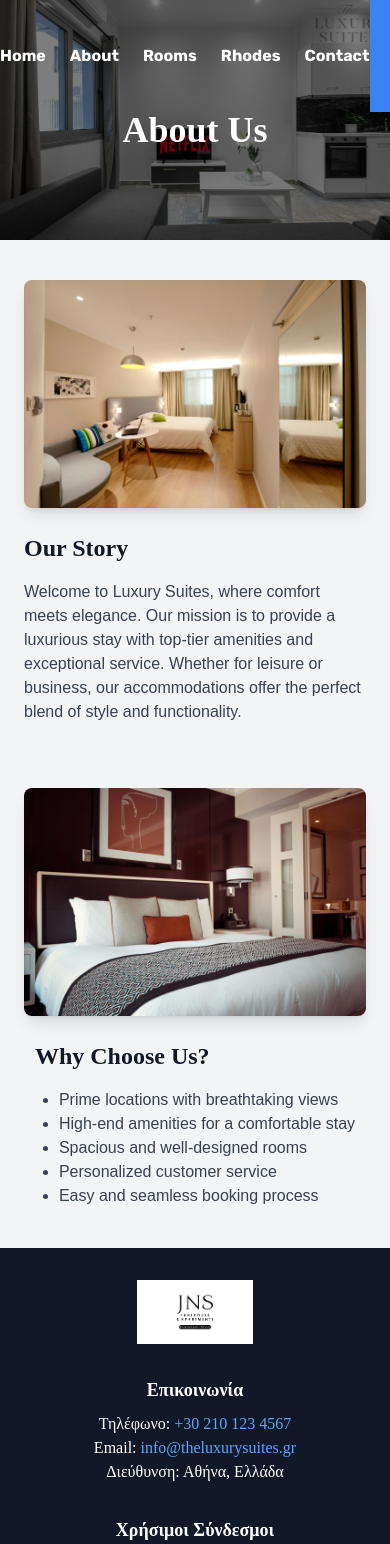
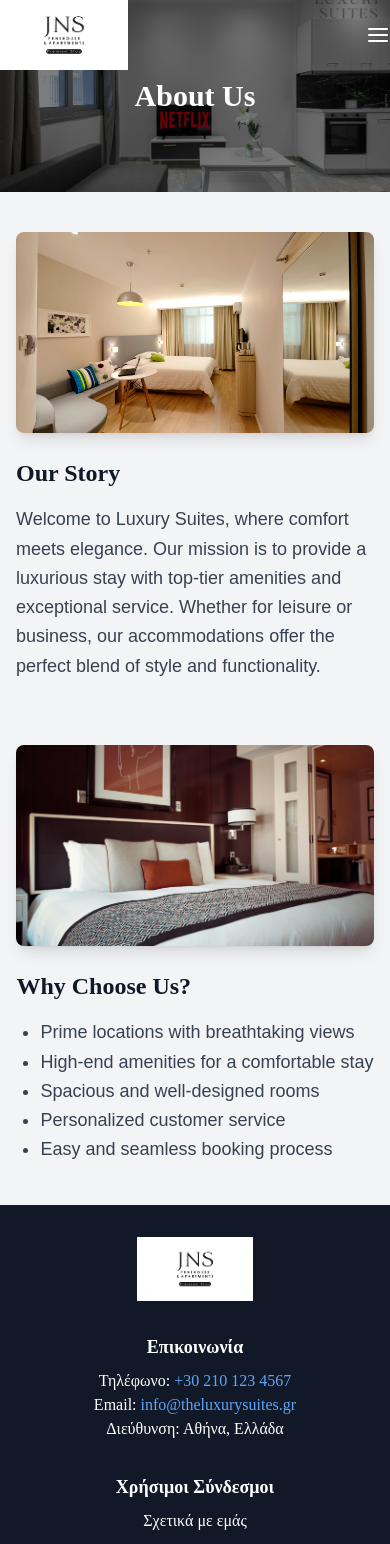
Before and after one commit to loukaschatz/sarikas, a Next.js app: page /about in a window 390 px wide. Shown: the top 1544 px of the page. Built offline with nearby package versions, Linux system fonts and the light colour scheme.

Commit message:
responsive fixes

```diff
--- a/app/about/page.js
+++ b/app/about/page.js
@@ -1,20 +1,34 @@
 export default function About() {
     return (
       <div className="w-screen min-h-screen bg-gray-100 text-gray-900">
-          <div className="relative w-full h-60">
-              <img src="/images/about.jpg" alt="Rooms Banner" className="w-full h-full object-cover" />
+        {/* Banner */}
+        <div className="relative w-full h-48 sm:h-60 md:h-72 lg:h-80 xl:h-96">
+          <img
+            src="/images/about.jpg"
+            alt="Rooms Banner"
+            className="w-full h-full object-cover"
+          />
           <div className="absolute inset-0 bg-black bg-opacity-50 flex items-center justify-center">
-                  <h2 className="text-4xl font-bold text-white font-playfairDisplay mt-5">About Us</h2>
+            <h2 className="text-3xl sm:text-4xl lg:text-5xl font-bold text-white font-playfairDisplay">
+              About Us
+            </h2>
           </div>
         </div>
 
-          <div className="container mx-auto py-10 px-6 md:px-16 space-y-16">
+        {/* Content Sections */}
+        <div className="container mx-auto py-10 px-4 sm:px-6 md:px-12 lg:px-16 xl:px-20 space-y-16">
           {/* Section 1 */}
-              <div className="flex flex-col md:flex-row items-center md:items-start">
-                  <img src="/images/image1.jpg" alt="Luxury Suite" className="w-full md:w-1/2 rounded-lg shadow-lg" />
-                  <div className="md:w-1/2 md:pl-10 mt-6 md:mt-0">
-                      <h3 className="text-2xl font-semibold mb-4 font-playfairDisplay">Our Story</h3>
-                      <p className="text-gray-700 font-rubik">
+          <div className="flex flex-col lg:flex-row items-center lg:items-start space-y-6 lg:space-y-0 lg:space-x-10">
+            <img
+              src="/images/image1.jpg"
+              alt="Luxury Suite"
+              className="w-full lg:w-1/2 aspect-video object-cover rounded-lg shadow-lg"
+            />
+            <div className="lg:w-1/2">
+              <h3 className="text-2xl md:text-3xl font-semibold mb-4 font-playfairDisplay">
+                Our Story
+              </h3>
+              <p className="text-gray-700 font-rubik text-lg leading-relaxed">
                 Welcome to Luxury Suites, where comfort meets elegance. Our mission is to provide a luxurious stay
                 with top-tier amenities and exceptional service. Whether for leisure or business, our accommodations
                 offer the perfect blend of style and functionality.
@@ -23,11 +37,17 @@ export default function About() {
           </div>
 
           {/* Section 2 */}
-              <div className="flex flex-col md:flex-row-reverse items-center md:items-start">
-                  <img src="/images/image2.jpg" alt="High-end Amenities" className="w-full md:w-1/2 rounded-lg shadow-lg" />
-                  <div className="md:w-1/2 md:pr-10 mt-6 md:mt-0">
-                      <h3 className="text-2xl font-semibold mb-4 font-playfairDisplay">Why Choose Us?</h3>
-                      <ul className="list-disc pl-6 text-gray-700 font-rubik">
+          <div className="flex flex-col lg:flex-row-reverse items-center lg:items-start space-y-6 lg:space-y-0 lg:space-x-10">
+            <img
+              src="/images/image2.jpg"
+              alt="High-end Amenities"
+              className="w-full lg:w-1/2 aspect-video object-cover rounded-lg shadow-lg"
+            />
+            <div className="lg:w-1/2">
+              <h3 className="text-2xl md:text-3xl font-semibold mb-4 font-playfairDisplay">
+                Why Choose Us?
+              </h3>
+              <ul className="list-disc pl-6 text-gray-700 font-rubik text-lg leading-relaxed">
                 <li>Prime locations with breathtaking views</li>
                 <li>High-end amenities for a comfortable stay</li>
                 <li>Spacious and well-designed rooms</li>
--- a/app/components/About.js
+++ b/app/components/About.js
@@ -4,21 +4,26 @@ import srcImage from '../../public/images/about.jpg';
 
 export default function About() {
     return (
-        <section className="relative">
-            <div className=" p-32 grid grid-cols-4 gap-10">
-                <div className="col-span-2 space-y-5 relative">
-                    <h1 className="font-playfairDisplay font-semibold text-3xl">We create unforgettable memories for our guests</h1>
-                    <p className="font-rubik text-justify">Thessaloniki Luxury Suites is a leading Airbnb management company based in Thessaloniki, Greece. We specialize in providing quality accommodations and personalized services to ensure our guests have an unforgettable stay. Our team consists of experienced professionals with diverse backgrounds in the hospitality and tourism industry.</p>
+        <section className="relative w-screen min-h-screen bg-gray-100 text-gray-900 flex items-center">
+            <div className="container mx-auto px-6 py-16 flex flex-col md:flex-row items-center gap-10">
+
+                <div className="w-full md:w-1/2 space-y-6 text-center md:text-left">
+                    <h1 className="font-playfairDisplay font-semibold text-3xl md:text-4xl">
+                        We create unforgettable memories for our guests
+                    </h1>
+                    <p className="font-rubik text-lg text-gray-700">
+                        Thessaloniki Luxury Suites is a leading Airbnb management company based in Thessaloniki, Greece. We specialize in providing quality accommodations and personalized services to ensure our guests have an unforgettable stay. Our team consists of experienced professionals with diverse backgrounds in the hospitality and tourism industry.
+                    </p>
 
                     <Link href="/about">
-                        <button className="absolute top-3/4 left-1/2 -translate-x-1/2 -translate-y-1/2 w-40 font-rubik border border-blue-500 px-4 py-2 text-blue-500 hover:bg-blue-500 hover:text-white transition-all duration-300">
+                        <button className="w-40 font-rubik border border-blue-500 px-4 py-2 text-blue-500 hover:bg-blue-500 hover:text-white transition-all duration-300">
                             Read More
                         </button>
                     </Link>
                 </div>
 
-                <div className="col-span-2">
-                    <Image src={srcImage} alt="aboutSection Image" />
+                <div className="w-full md:w-1/2">
+                    <Image src={srcImage} alt="About Section Image" className="rounded-lg shadow-lg w-full object-cover"/>
                 </div>
             </div>
         </section>
--- a/app/components/Footer.js
+++ b/app/components/Footer.js
@@ -4,11 +4,13 @@ import { FaFacebook, FaInstagram, FaTwitter } from "react-icons/fa";
 export default function Footer() {
   return (
     <footer className="bg-gray-900 text-white py-8 font-playfairDisplay">
-        <div className="container mx-auto px-4 grid grid-cols-1 md:grid-cols-4 gap-8 text-center md:text-left">
+      <div className="container mx-auto px-4 grid grid-cols-1 sm:grid-cols-2 md:grid-cols-4 gap-8 text-center sm:text-left">
+
         {/* Λογότυπο */}
         <div className="flex justify-center md:justify-start">
           <img src="/jns-1.png" alt="The Luxury Suites Logo" className="h-16" />
         </div>
+
         {/* Στοιχεία επικοινωνίας */}
         <div>
           <h2 className="text-lg font-semibold font-rubik">Επικοινωνία</h2>
@@ -31,7 +33,7 @@ export default function Footer() {
         {/* Social Media */}
         <div>
           <h2 className="text-lg font-semibold font-rubik">Ακολουθήστε μας</h2>
-                <div className="flex justify-center md:justify-start mt-2 space-x-4">
+          <div className="flex justify-center sm:justify-start mt-2 space-x-4">
             <a href="#" className="text-blue-400 text-2xl hover:text-blue-500"><FaFacebook /></a>
             <a href="#" className="text-pink-400 text-2xl hover:text-pink-500"><FaInstagram /></a>
             <a href="#" className="text-blue-300 text-2xl hover:text-blue-400"><FaTwitter /></a>
--- a/app/components/Header.js
+++ b/app/components/Header.js
@@ -1,36 +1,36 @@
 "use client";
 
-import Link from "next/link"; // Αν χρησιμοποιείς Next.js
+import Link from "next/link";
 import { useState, useEffect } from "react";
-import Image from "next/image"; // Για βελτιστοποιημένη εικόνα στο Next.js
-
+import Image from "next/image";
 import { Rubik } from 'next/font/google';
-import { usePathname } from "next/navigation"; // Για έλεγχο της τρέχουσας σελίδας
+import { usePathname } from "next/navigation";
+import { FiMenu, FiX } from "react-icons/fi"; // Εικονίδια για το mobile menu
 
 const rubik = Rubik({
   subsets: ['latin'],
-  weight: ['400', '700'] // Επιλέγουμε βάρη γραμματοσειράς
+  weight: ['400', '700']
 });
 
 export default function Header() {
   const [bgTransparent, setBgTransparent] = useState(true);
-  const [textColor, setTextColor] = useState("text-white"); // Αρχικό χρώμα λευκό
-  const pathname = usePathname(); // Παίρνουμε την τρέχουσα διαδρομή της σελίδας
+  const [textColor, setTextColor] = useState("text-white");
+  const [menuOpen, setMenuOpen] = useState(false);
+  const pathname = usePathname();
 
-  // Ενημέρωση κειμένου βάσει της σελίδας (χωρίς scroll)
   useEffect(() => {
     if (pathname === "/contact" || pathname === "/rooms" || pathname === "/reserve-room") {
-      setTextColor("text-black"); // Μαύρο κείμενο αν είναι σε Contact ή Rooms
+      setTextColor("text-black");
     } else {
-      setTextColor("text-white"); // Λευκό κείμενο σε όλες τις άλλες σελίδες
+      setTextColor("text-white");
     }
-  }, [pathname]); // Εκτελείται κάθε φορά που αλλάζει η σελίδα
+  }, [pathname]);
 
   useEffect(() => {
     const handleScroll = () => {
       if (window.scrollY > 50) {
         setBgTransparent(false);
-        setTextColor("text-white"); // Όταν γίνεται scroll, το κείμενο γίνεται λευκό
+        setTextColor("text-white");
       } else {
         setBgTransparent(true);
         setTextColor(pathname === "/contact" || pathname === "/rooms" || pathname === "/reserve-room" ? "text-black" : "text-white");
@@ -42,15 +42,15 @@ export default function Header() {
   }, [pathname]);
 
   return (
-    <header className={`fixed top-0 left-0 h-28 w-full flex items-center transition-all duration-300 z-10 ${bgTransparent ? "bg-transparent" : "bg-black shadow-md"} ${rubik.className}`}>
-      <nav className="flex items-center w-full justify-between" aria-label="Main navigation">
+    <header className={`fixed top-0 left-0 h-26 w-full flex transition-all duration-300 z-20 ${bgTransparent ? "bg-transparent" : "bg-black shadow-md"} ${rubik.className}`}>
+      <nav className="flex items-center justify-between w-full" aria-label="Main navigation">
         {/* Logo */}
         <Link href="/">
-          <Image src="/jns-1.png" alt="Logo" width={200} height={50} className="cursor-pointer" />
+          <Image src="/jns-1.png" alt="Logo" width={180} height={50} className="w-32 md:w-48 cursor-pointer" />
         </Link>
 
-        {/* Navigation Menu */}
-        <ul className={`flex space-x-6 ${textColor} font-semibold`}>
+        {/* Desktop Menu */}
+        <ul className={`hidden md:flex space-x-6 ${textColor} font-semibold`}>
           <li className="hover:text-blue-400 transition duration-200"><Link href="/">Home</Link></li>
           <li className="hover:text-blue-400 transition duration-200"><Link href="/about">About</Link></li>
           <li className="hover:text-blue-400 transition duration-200"><Link href="/rooms">Rooms</Link></li>
@@ -58,9 +58,28 @@ export default function Header() {
           <li className="hover:text-blue-400 transition duration-200"><Link href="/contact">Contact</Link></li>
         </ul>
 
-        {/* Book Your Stay Button (Full Height) */}
-        <div className="bg-blue-500 text-white px-6 flex items-center justify-center uppercase hover:bg-blue-400 transition duration-200 ease-in w-40 h-28 font-semibold">
-          <h1 className="w-10"><Link href="/book">Book your stay</Link></h1>
+        {/* Mobile Menu Button */}
+        <button onClick={() => setMenuOpen(!menuOpen)} className="md:hidden text-2xl">
+          {menuOpen ? <FiX className="text-white" /> : <FiMenu className={textColor} />}
+        </button>
+
+        {/* Mobile Menu */}
+        {menuOpen && (
+          <div className="fixed top-0 left-0 w-full h-full bg-black bg-opacity-90 flex flex-col items-center justify-center space-y-6 text-white text-lg md:hidden">
+            <button onClick={() => setMenuOpen(false)} className="absolute top-6 right-6 text-3xl">
+              <FiX />
+            </button>
+            <Link href="/" onClick={() => setMenuOpen(false)}>Home</Link>
+            <Link href="/about" onClick={() => setMenuOpen(false)}>About</Link>
+            <Link href="/rooms" onClick={() => setMenuOpen(false)}>Rooms</Link>
+            <Link href="/rhodes" onClick={() => setMenuOpen(false)}>Rhodes</Link>
+            <Link href="/contact" onClick={() => setMenuOpen(false)}>Contact</Link>
+          </div>
+        )}
+
+        {/* Book Your Stay Button */}
+        <div className="hidden md:flex bg-blue-500 text-white px-6 text-sm items-center justify-center uppercase hover:bg-blue-400 transition duration-200 ease-in w-24 md:w-32 h-full font-semibold">
+          <Link href="/book">Book your stay</Link>
         </div>
       </nav>
     </header>
--- a/app/components/ReserveRoomContent.js
+++ b/app/components/ReserveRoomContent.js
@@ -11,18 +11,18 @@ export default function ReserveRoomContent() {
     const guests = searchParams.get("guests");
 
     return (
-        <div className="w-screen min-h-screen bg-gray-100 p-8 flex pt-32">
+        <div className="w-screen min-h-screen bg-gray-100 p-4 md:p-8 flex flex-col md:flex-row pt-32">
             {/* Left Column - Room Details */}
-            <div className="w-2/3 bg-white shadow-lg p-6 rounded-lg">
-                <h2 className="text-3xl font-semibold mb-4 capitalize font-playfairDisplay">{roomType} Room</h2>
-                <div className="w-full h-64 relative mb-4">
+            <div className="w-full md:w-2/3 bg-white shadow-lg p-6 rounded-lg mb-6 md:mb-0">
+                <h2 className="text-2xl md:text-3xl font-semibold mb-4 capitalize font-playfairDisplay">{roomType} Room</h2>
+                <div className="w-full h-48 md:h-64 relative mb-4">
                     <Image src={`/images/${roomType}.jpg`} alt={roomType} layout="fill" objectFit="cover" className="rounded-lg" />
                 </div>
                 <p className="text-gray-700 font-rubik">
                     Enjoy a luxurious stay in our {roomType} room. Equipped with modern amenities and elegant decor,
                     it ensures a comfortable and relaxing experience.
                 </p>
-                <h3 className="text-xl font-semibold mt-4">Amenities:</h3>
+                <h3 className="text-lg md:text-xl font-semibold mt-4">Amenities:</h3>
                 <ul className="list-disc list-inside text-gray-600">
                     <li>Air Conditioning</li>
                     <li>Free Wi-Fi</li>
@@ -34,13 +34,13 @@ export default function ReserveRoomContent() {
             </div>
 
             {/* Right Column - Booking Form */}
-            <div className="w-1/3 ml-6 bg-white shadow-lg p-6 rounded-lg">
-                <h2 className="text-2xl font-semibold mb-4 font-playfairDisplay">Booking Details</h2>
+            <div className="w-full md:w-1/3 md:ml-6 bg-white shadow-lg p-6 rounded-lg">
+                <h2 className="text-xl md:text-2xl font-semibold mb-4 font-playfairDisplay">Booking Details</h2>
                 <p><strong>Check-in:</strong> {checkIn}</p>
                 <p><strong>Check-out:</strong> {checkOut}</p>
                 <p><strong>Guests:</strong> {guests}</p>
 
-                <h3 className="text-xl font-semibold mt-4 font-playfairDisplay">Your Information</h3>
+                <h3 className="text-lg md:text-xl font-semibold mt-4 font-playfairDisplay">Your Information</h3>
                 <input type="text" placeholder="Full Name" className="w-full p-2 border rounded mt-2" />
                 <input type="email" placeholder="Email" className="w-full p-2 border rounded mt-2" />
 
--- a/app/components/RoomGallery.js
+++ b/app/components/RoomGallery.js
@@ -2,9 +2,9 @@ export default function RoomGallery() {
     return (
         <div className="container mx-auto py-10 px-6 md:px-16">
             <h3 className="text-3xl font-semibold mb-6 text-center font-playfairDisplay">Our Luxury Rooms</h3>
-            <div className="grid grid-cols-5 gap-4">
+            <div className="grid grid-cols-1 sm:grid-cols-2 md:grid-cols-3 lg:grid-cols-4 xl:grid-cols-5 gap-4">
                 {Array.from({ length: 15 }).map((_, index) => (
-                    <div key={index} className="w-full h-32 bg-gray-300 rounded-lg overflow-hidden shadow-md">
+                    <div key={index} className="w-full h-40 bg-gray-300 rounded-lg overflow-hidden shadow-md">
                         <img
                             src={`/images/room-${index + 1}.jpg`}
                             alt={`Room ${index + 1}`}
@@ -14,5 +14,5 @@ export default function RoomGallery() {
                 ))}
             </div>
         </div>
-    )
+    );
 }
--- a/app/components/RoomsLocation.js
+++ b/app/components/RoomsLocation.js
@@ -11,7 +11,7 @@ const locations = [
 export default function RoomsLocation() {
   return (
     <div className="container mx-auto py-10">
-      <h2 className="text-3xl text-center mb-6 font-playfairDisplay">Our Location</h2>
+      <h2 className="text-3xl text-center mb-6 font-semibold font-playfairDisplay">Our Location</h2>
       <div className="h-[500px] w-full">
         <Map locations={locations} />
       </div>
--- a/app/rooms/page.js
+++ b/app/rooms/page.js
@@ -48,18 +48,18 @@ export default function Rooms() {
 
     return (
         <div className="w-screen min-h-screen bg-gray-100 text-gray-900 pt-20">
-            <div className="container mx-auto py-10">
+            <div className="container mx-auto py-10 px-4 sm:px-6 lg:px-16">
                 <h2 className="text-3xl font-semibold text-center mb-6 font-playfairDisplay">Our Rooms</h2>
-                <div className="space-y-10">
+                <div className="grid grid-cols-1 md:grid-cols-2 xl:grid-cols-3 gap-10">
                     {rooms.map((room, index) => (
-                        <div key={index} className="bg-white p-6 rounded-lg shadow-lg">
-                            <h3 className="text-2xl font-bold mb-4 font-playfairDisplay">{room.name}</h3>
-                            <div className="grid grid-cols-2 md:grid-cols-3 gap-4 mb-4">
+                        <div key={index} className="bg-white p-6 rounded-lg shadow-lg flex flex-col">
+                            <h3 className="text-2xl font-bold mb-4 font-playfairDisplay text-center">{room.name}</h3>
+                            <div className="grid grid-cols-1 sm:grid-cols-2 gap-4 mb-4">
                                 {room.images.map((img, i) => (
-                                    <img key={i} src={img} className="rounded-lg shadow-lg" alt={`${room.name} image ${i + 1}`} />
+                                    <img key={i} src={img} className="rounded-lg shadow-lg w-full object-cover" alt={`${room.name} image ${i + 1}`} />
                                 ))}
                             </div>
-                            <div className="text-gray-700">
+                            <div className="text-gray-700 space-y-2">
                                 <p><strong>Guests:</strong> {room.details.guests}</p>
                                 <p><strong>Amenities:</strong> {room.details.amenities}</p>
                                 <p><strong>Size:</strong> {room.details.size}</p>
```
Also changed, not shown: app/components/Banner.js (+13 -16 lines), app/contact/page.js (+12 -12 lines), app/rhodes/page.js (+12 -12 lines). Lines whose indentation alone changed are shown as unchanged.
